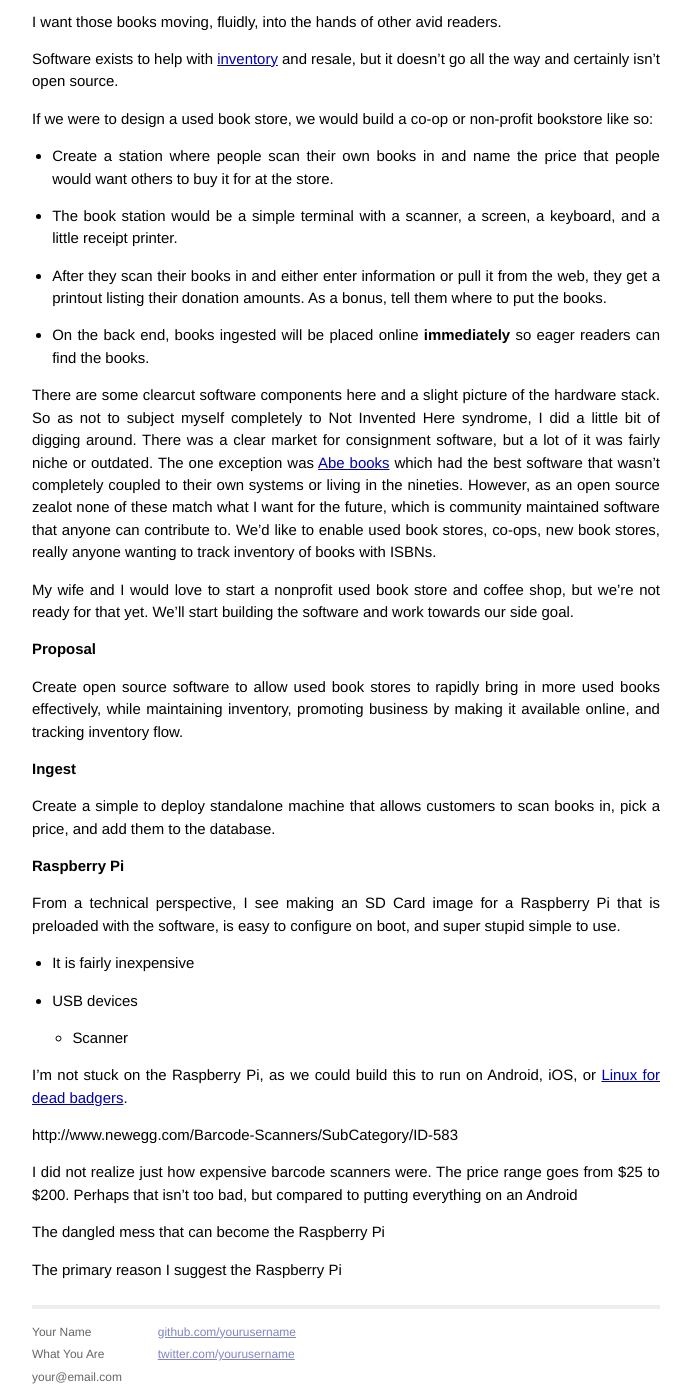
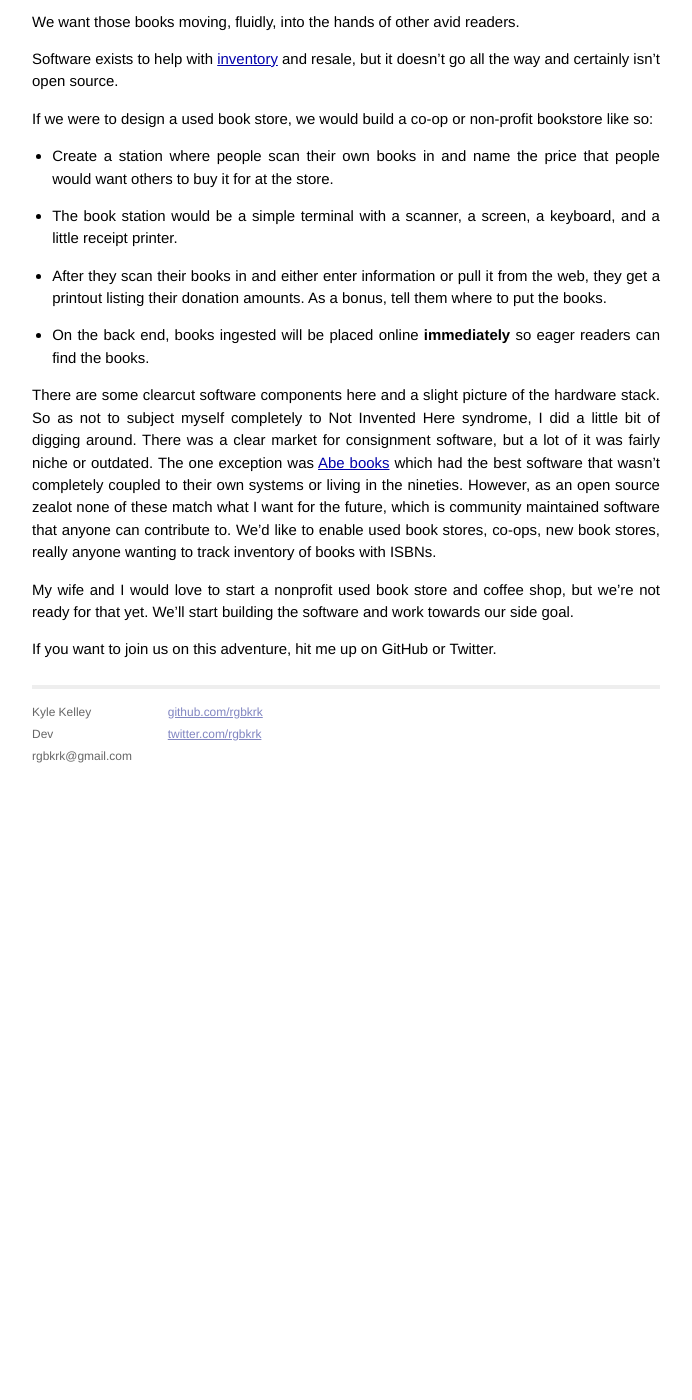
Before and after one commit to rgbkrk/rgbkrk.github.io, a Jekyll site: the page built from _posts/2013-06-15-used-books.markdown, in a window 1280 px wide and 1400 px high, scrolled down 931 px. Shown: the whole window, without its empty margins (294-986 px from the left). Built offline with Jekyll 4.4.1, drawn with Linux system fonts in a browser that asks for light colours; after the commit the page ends 1711 px from its top, so only the background shows below that; some of the changed text lies outside the part shown.

Commit message:
Move initial thoughts proposal into its own post, fix layout, finalize first post

```diff
--- a/_layouts/default.html
+++ b/_layouts/default.html
@@ -27,15 +27,15 @@
             <div class="footer">
               <div class="contact">
                 <p>
-                  Your Name<br />
-                  What You Are<br />
-                  your@email.com
+                  Kyle Kelley<br />
+                  Dev<br />
+                  rgb<!--._.-->krk@gmail.com
                 </p>
               </div>
               <div class="contact">
                 <p>
-                  <a href="http://github.com/yourusername/">github.com/yourusername</a><br />
-                  <a href="http://twitter.com/yourusername/">twitter.com/yourusername</a><br />
+                  <a href="http://github.com/rgbkrk/">github.com/rgbkrk</a><br />
+                  <a href="http://twitter.com/rgbkrk/">twitter.com/rgbkrk</a><br />
                 </p>
               </div>
             </div>
--- a/_posts/2013-06-11-fictio.markdown
+++ b/_posts/2013-06-15-used-books.markdown
@@ -37,33 +37,4 @@ There are some clearcut software components here and a slight picture of the har
 
 My wife and I would love to start a nonprofit used book store and coffee shop, but we're not ready for that yet. We'll start building the software and work towards our side goal.
 
-## Proposal
-
-Create open source software to allow used book stores to rapidly bring in more used books effectively, while maintaining inventory, promoting business by making it available online, and tracking inventory flow.
-
-
-# Ingest
-
-Create a simple to deploy standalone machine that allows customers to scan books in, pick a price, and add them to the database.
-
-## Raspberry Pi
-
-From a technical perspective, I see making an SD Card image for a Raspberry Pi that is preloaded with the software, is easy to configure on boot, and super stupid simple to use.
-
-
-* It is fairly inexpensive
-
-* USB devices
-    * Scanner
-
-I'm not stuck on the Raspberry Pi, as we could build this to run on Android, iOS, or [Linux for dead badgers](http://www.amazon.com/books/dp/1894953479).
-
-http://www.newegg.com/Barcode-Scanners/SubCategory/ID-583
-
-I did not realize just how expensive barcode scanners were. The price range goes from $25 to $200. Perhaps that isn't too bad, but compared to putting everything on an Android
-
-
-The dangled mess that can become the Raspberry Pi
-
-
-The primary reason I suggest the Raspberry Pi
+If you want to join us on this adventure, hit me up on GitHub or Twitter.
```
Also changed, not shown: other parts of _posts/2013-06-15-used-books.markdown (+2 -2 lines), _posts/2013-06-15-fictio-design.markdown (added, +38 -0 lines).
